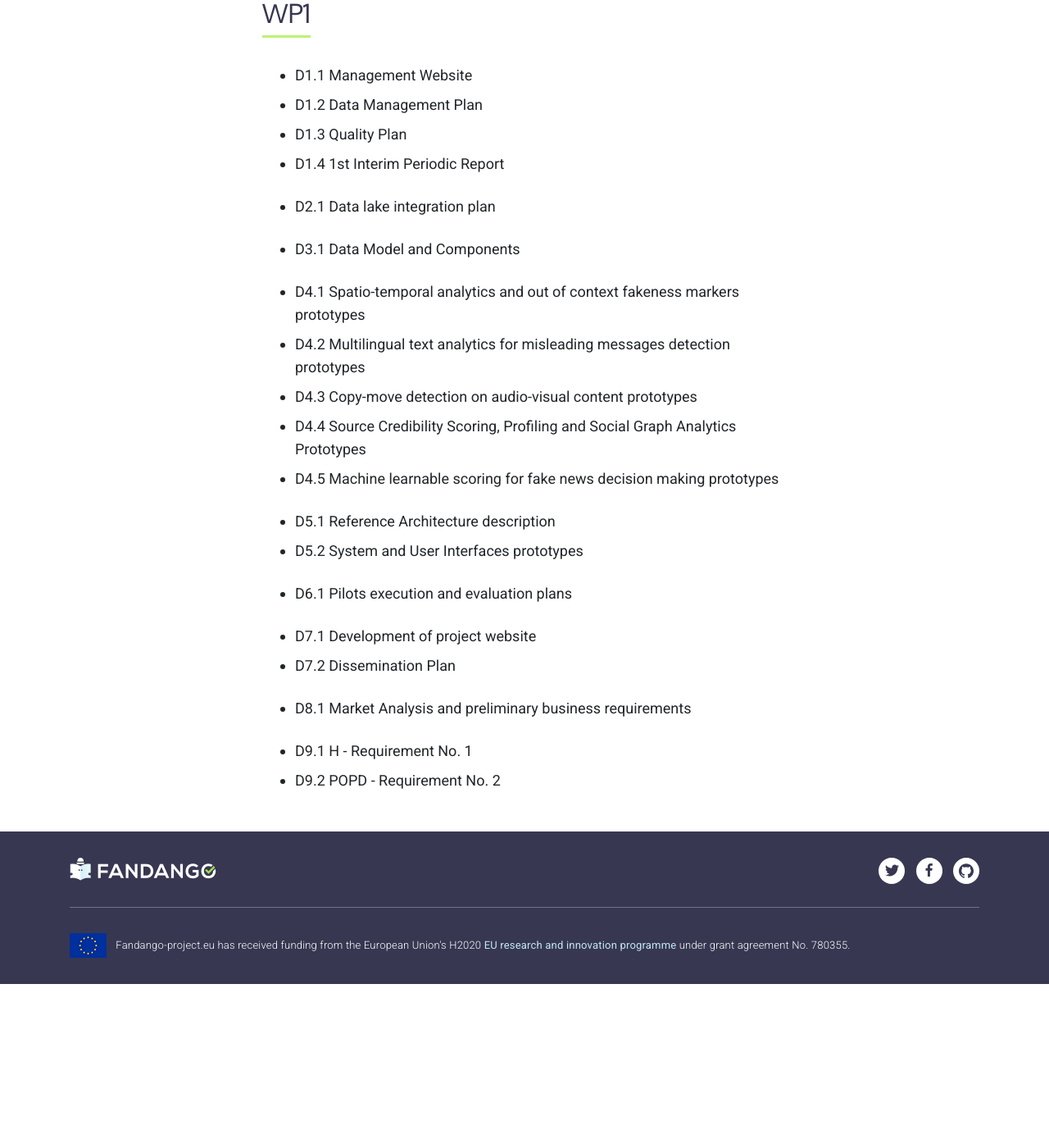
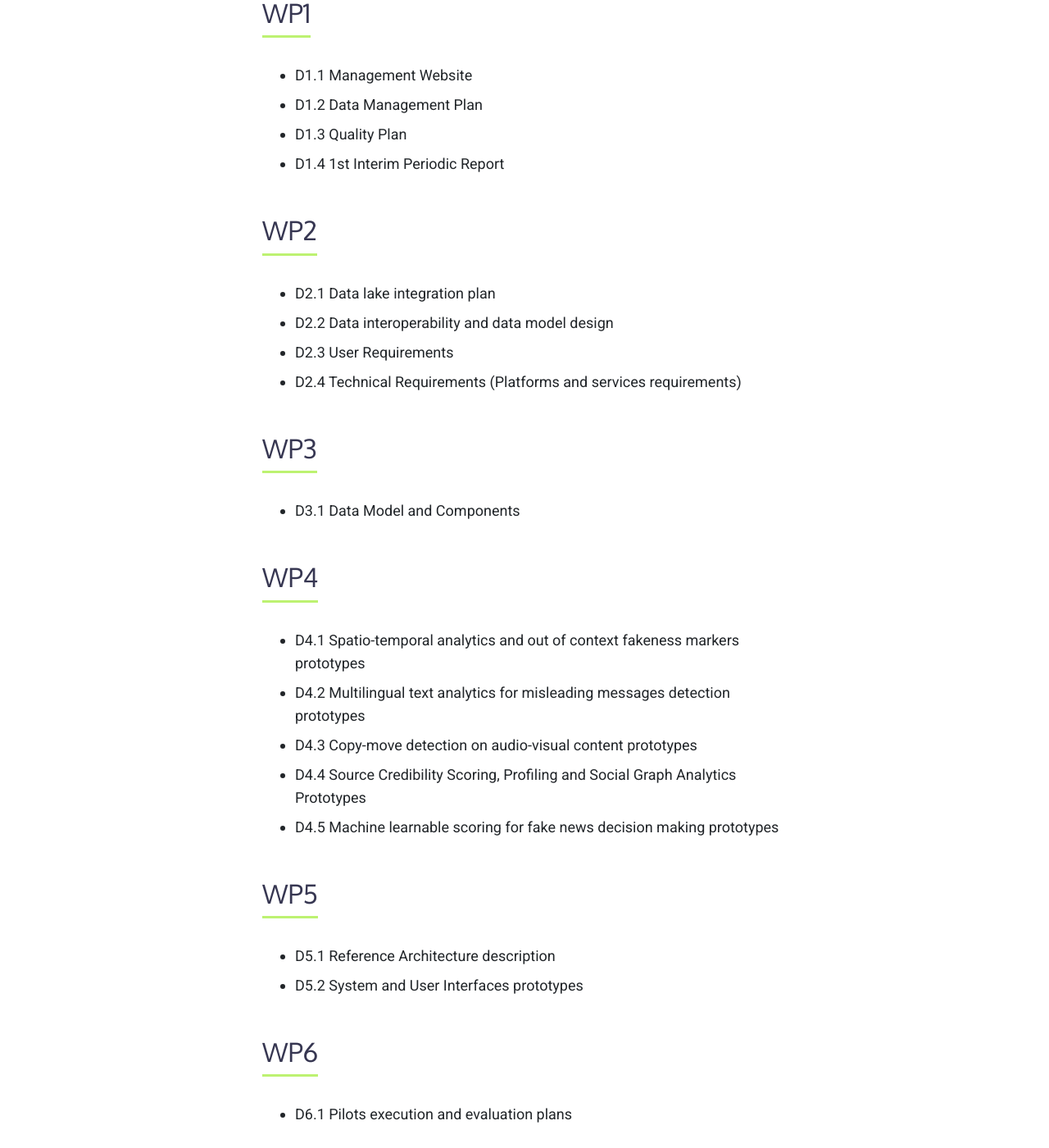
Before and after one commit to fandangOrg/fandango-web, a Jekyll site: the page built from achievements/deliverables.md, in a window 1280 px wide and 1400 px high, scrolled down 395 px. Shown: the whole window at 82% size. Built offline with Jekyll 4.4.1, drawn with Linux system fonts in a browser that asks for light colours; comment, search, counter and statistics services are not loaded; before the commit the page ends 1595 px from its top, so only the background shows below that.

Commit message:
Updated Deliverables

```diff
--- a/achievements/deliverables.md
+++ b/achievements/deliverables.md
@@ -13,10 +13,18 @@ navigation_parent: Achievements
 * D1.3 Quality Plan
 * D1.4 1st Interim Periodic Report
 
+### WP2
+
 * D2.1 Data lake integration plan
+* D2.2 Data interoperability and data model design
+* D2.3 User Requirements
+* D2.4 Technical Requirements (Platforms and services requirements)
+
+### WP3
 
 * D3.1 Data Model and Components
 
+### WP4
 
 * D4.1 Spatio-temporal analytics and out of context fakeness markers
 prototypes
@@ -25,15 +33,25 @@ prototypes
 * D4.4 Source Credibility Scoring, Profiling and Social Graph Analytics Prototypes
 * D4.5 Machine learnable scoring for fake news decision making prototypes
 
+### WP5
+
 * D5.1 Reference Architecture description
 * D5.2 System and User Interfaces prototypes
 
+### WP6
+
 * D6.1 Pilots execution and evaluation plans
+
+### WP7
 
 * D7.1 Development of project website
 * D7.2 Dissemination Plan
 
+### WP8
+
 * D8.1 Market Analysis and preliminary business requirements
+
+### WP9
 
 * D9.1 H - Requirement No. 1
 * D9.2 POPD - Requirement No. 2
```
